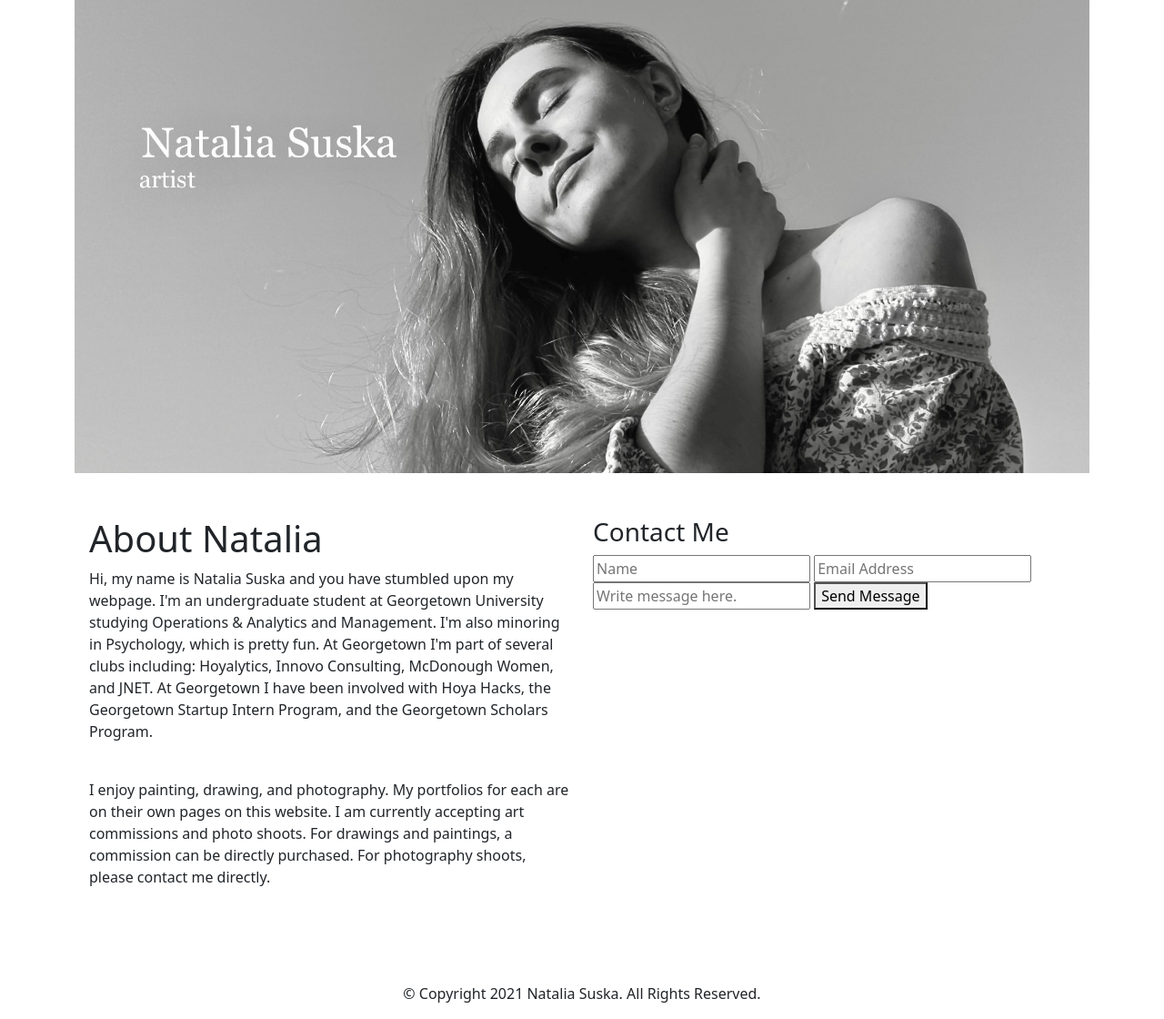
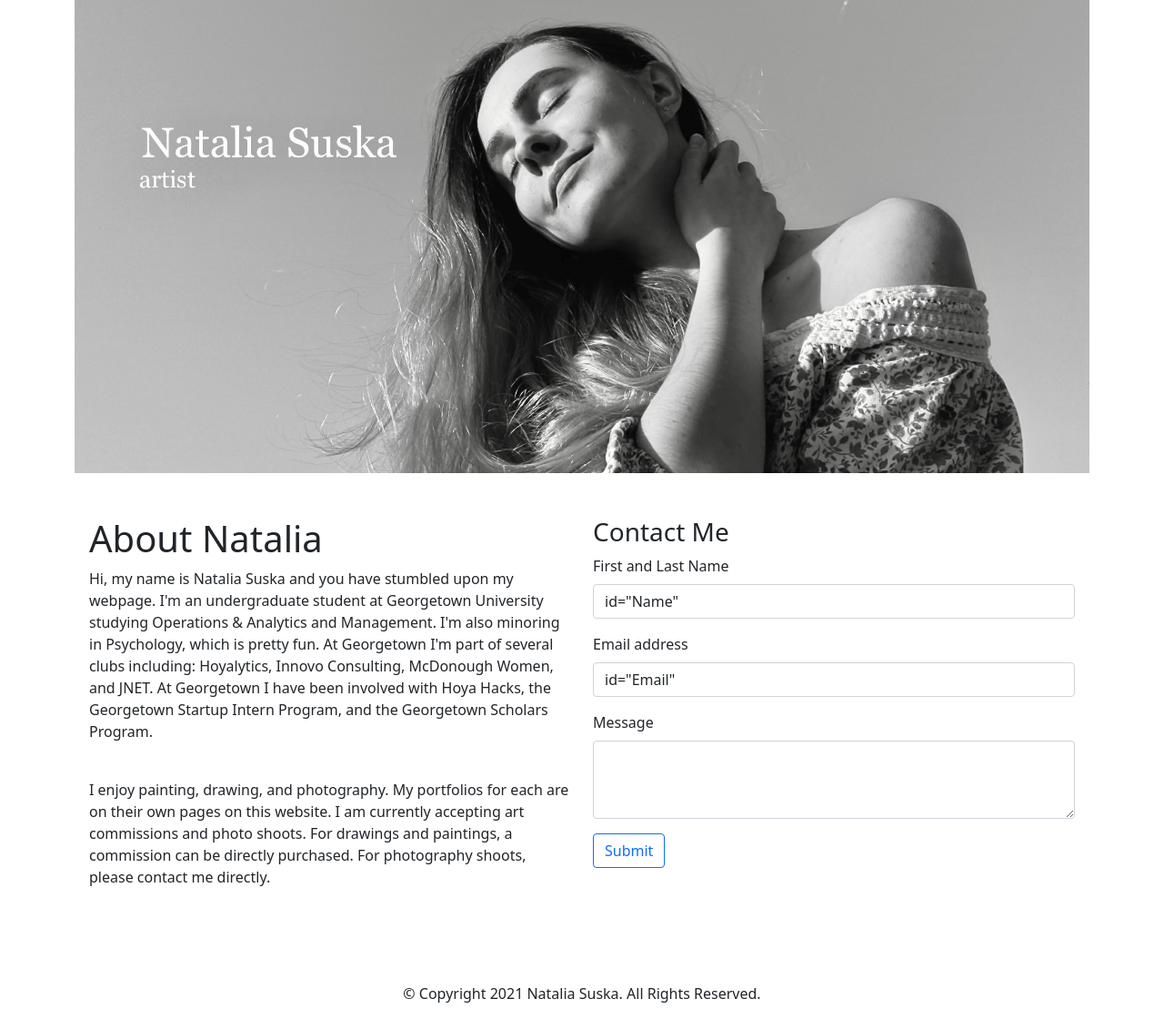
Before and after one commit to nataliasuska/natalia, a Flask app: page / in a window 1280 px wide. Shown: the part 89-1209 px from the top of the page at 91% size. Run offline with Flask 2, Linux system fonts and the light colour scheme; parts of the project's set-up code (start-up, migrations or seed data) failed here and were passed over.

Commit message:
form issues

```diff
--- a/website/routes/home_route.py
+++ b/website/routes/home_route.py
@@ -1,7 +1,16 @@
-from flask import Blueprint, render_template, Flask, request, smtplib
+from flask import Blueprint, render_template, Flask, request
 import os
 
+
 home_routes = Blueprint("home_routes", __name__)
+
+def login():
+    if request.method == 'POST':
+        name = request.form['name']
+        email = request.form['email']
+        text = request.form['text']
+    else:
+        exit
 
 @home_routes.route("/")
 @home_routes.route("/home")
--- a/website/templates/home.html
+++ b/website/templates/home.html
@@ -26,13 +26,24 @@
           </div>
           <div class="col">
               <h3>Contact Me</h3>
-                 <form action="https://formsubmit.co/nataliasuska01@email.com" method="POST">
-                    <input type="text" name="name" placeholder="Name" required>
-                    <input type="email" name="email" placeholder="Email Address" required>
-                    <input type="hidden" name="_subject" value="Subject">
-                    <input type="text" name="name" placeholder="Write message here." required>
-                    <button type="submit">Send Message</button>
-                 </form>
+              <form action="" method="POST">
+                <div class="mb-3">
+                    <label for="Name" class="form-label">First and Last Name</label>
+                    <input class="form-control" type="text" name="name" value={{request.form.name}} id="Name" aria-label="default input example">
+                </div>
+
+                <div class="mb-3">
+                    <label for="Email" class="form-label">Email address</label>
+                    <input type="email" class="form-control"  name="email" value={{request.form.email}} id="Email" placeholder="name@example.com" aria-describedby="emailHelp">
+                </div>
+
+                <div class="mb-3">
+                    <label for="Text" class="form-label">Message</label>
+                    <textarea class="form-control"  name="text" value={{request.form.text}} id="Text" rows="3"></textarea>
+                </div>
+
+                <button type="submit" class="btn btn-outline-primary">Submit</button>
+          </form>
           </div>
         </div>
     </div>
```
